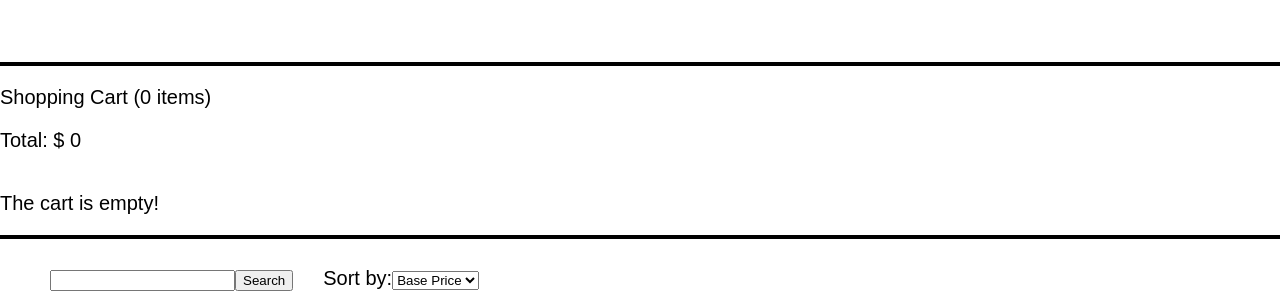
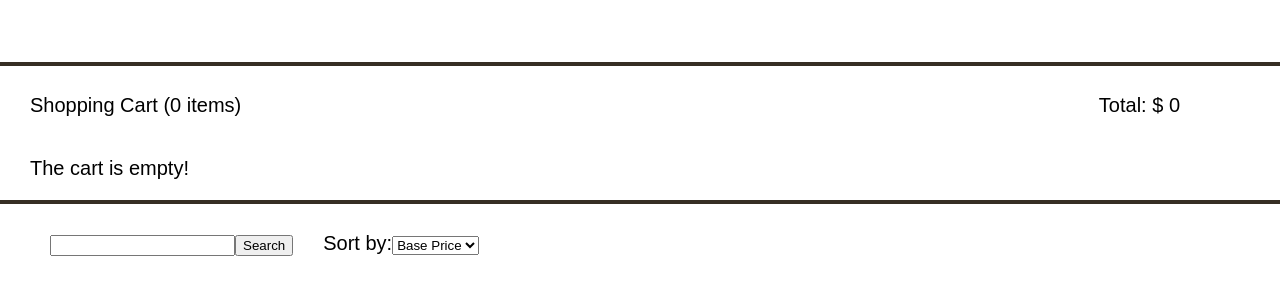
Before and after one commit to ac-lucas/pui-hw5, a React (Create React App) app: page / in a window 1280 px wide. Both pictures are taken after a click on the link "CART". Shown: the part 249-542 px from the top of the page. Built offline with nearby package versions, Linux system fonts and the light colour scheme; grey boxes are pictures that could not be loaded.

Commit message:
fixed bug with cart

```diff
--- a/src/views/home/Cart.js
+++ b/src/views/home/Cart.js
@@ -33,7 +33,7 @@ class Cart extends Component {
                     <b>${this.props.cardPrice}</b>
                 </div>
 
-                <div className="remove" onClick={() => this.props.onRemove(this.props.cardIndex)}>
+                <div className="remove" onClick={() => this.props.onRemove(this.props.cardIndex, this.props.cardPrice)}>
                     Remove
                 </div>
             </div>
--- a/src/views/home/index.css
+++ b/src/views/home/index.css
@@ -106,7 +106,25 @@ form {
 }
 
 .divider {
-  border: 2px solid black;
+  border: 2px solid #362e24;
+}
+
+.cart-info {
+  white-space: nowrap;
+}
+
+.shopping-cart {
+  margin-left: 30px;
+  display: inline-block;
+}
+
+.total {
+  float: right;
+  margin-right: 100px;
+}
+
+.empty {
+  margin-left: 30px;
 }
 
 .card {
--- a/src/views/home/index.js
+++ b/src/views/home/index.js
@@ -175,12 +175,14 @@ class Homepage extends Component {
         }
     }
 
-    removeHandler = (idxToRemove) => {
+    removeHandler = (idxToRemove, price, items) => {
         const newCardData = this.state.cartAddedData;
         newCardData.splice(idxToRemove, 1);
         this.setState(prevState => ({
             ...prevState,
-            cartAddedData: newCardData
+            cartAddedData: newCardData,
+            totalPrice: +this.state.totalPrice - +price,
+            totalItems: +this.state.totalItems - +1
         }))
     }
 
@@ -204,10 +206,12 @@ class Homepage extends Component {
 
                 />
 
-                <div className={cartClass} style={{ display: this.state.display ? "block" : "none"}}>
+                <div className={cartClass} style={{ display: this.state.display ? "block" : "none" }}>
                     <hr className="divider" />
-                    <p>Shopping Cart ({this.state.totalItems} {this.pluralize()})</p>
-                    <p>Total: $ {this.state.totalPrice}</p>
+                    <div className="cart-info">
+                        <p className="shopping-cart">Shopping Cart ({this.state.totalItems} {this.pluralize()})</p>
+                        <p className="total">Total: $ {this.state.totalPrice}</p>
+                    </div>
                     <div style={{ display: "flex", flexDirection: 'row' }}>
                         {this.state.cartAddedData.map(
                             (cart, idx) => {
@@ -218,14 +222,16 @@ class Homepage extends Component {
                                     cardAlt={cart.cardAlt}
                                     cardTitle={cart.cardTitle}
                                     cardPrice={cart.cardPrice}
-                                     cardGlazing={cart.cardGlazing}
+                                    cardGlazing={cart.cardGlazing}
                                     cardPackSize={cart.cardPackSize}
                                     onRemove={this.removeHandler}
                                 />
                             }
                         )}
                     </div>
-                    {this.getListLength()}
+                    <div className="empty">
+                        {this.getListLength()}
+                    </div>
                     <hr className="divider" />
 
                 </div>
```
